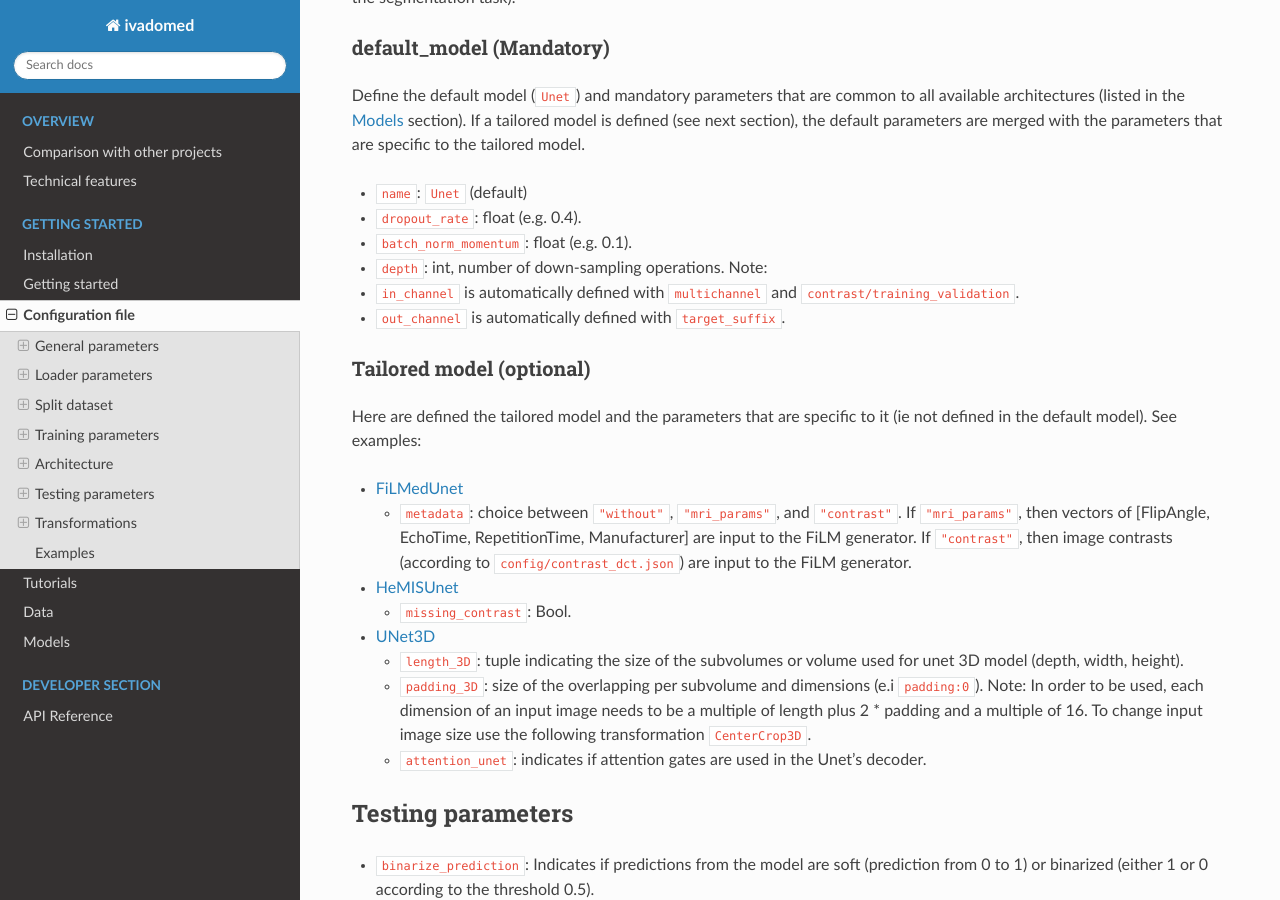
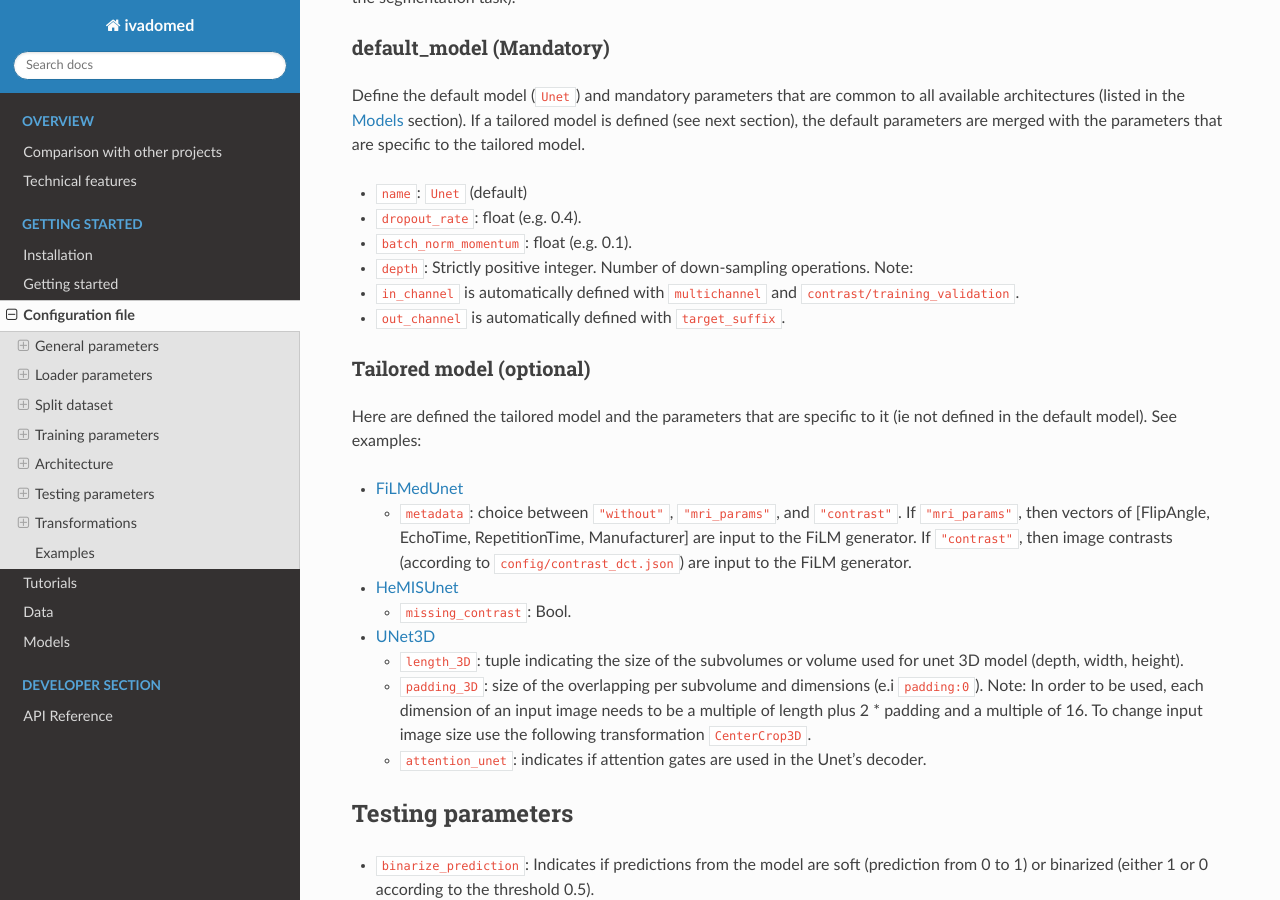
Before and after one commit to ivadomed/ivadomed, a Sphinx documentation site: the page built from docs/source/configuration_file.md, in a window 1280 px wide and 900 px high, scrolled down 3824 px. Built offline with Sphinx 7.4.7 and the Read the Docs theme 2.0.0, drawn with Linux system fonts in a browser that asks for light colours.

Commit message:
Update docs/source/configuration_file.md
Co-authored-by: Julien Cohen-Adad <jcohen@polymtl.ca>

```diff
--- a/docs/source/configuration_file.md
+++ b/docs/source/configuration_file.md
@@ -103,7 +103,7 @@ Define the default model (`Unet`) and mandatory parameters that are common to al
 - `name`: `Unet` (default)
 - `dropout_rate`: float (e.g. 0.4).
 - `batch_norm_momentum`: float (e.g. 0.1).
-- `depth`: int, number of down-sampling operations.
+- `depth`: Strictly positive integer. Number of down-sampling operations.
 Note:
 - `in_channel` is automatically defined with `multichannel` and `contrast/training_validation`.
 - `out_channel` is automatically defined with `target_suffix`.
```
